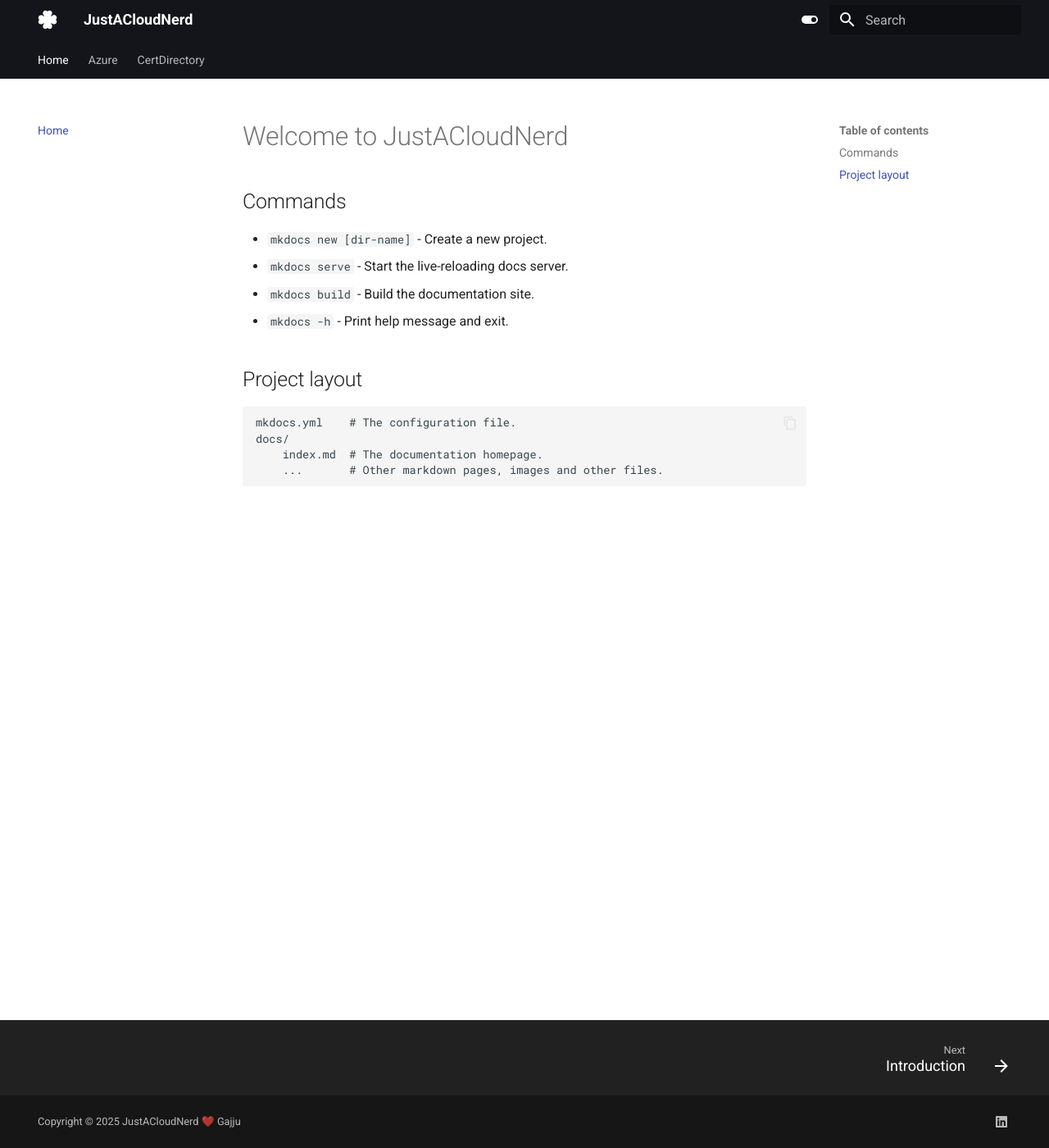
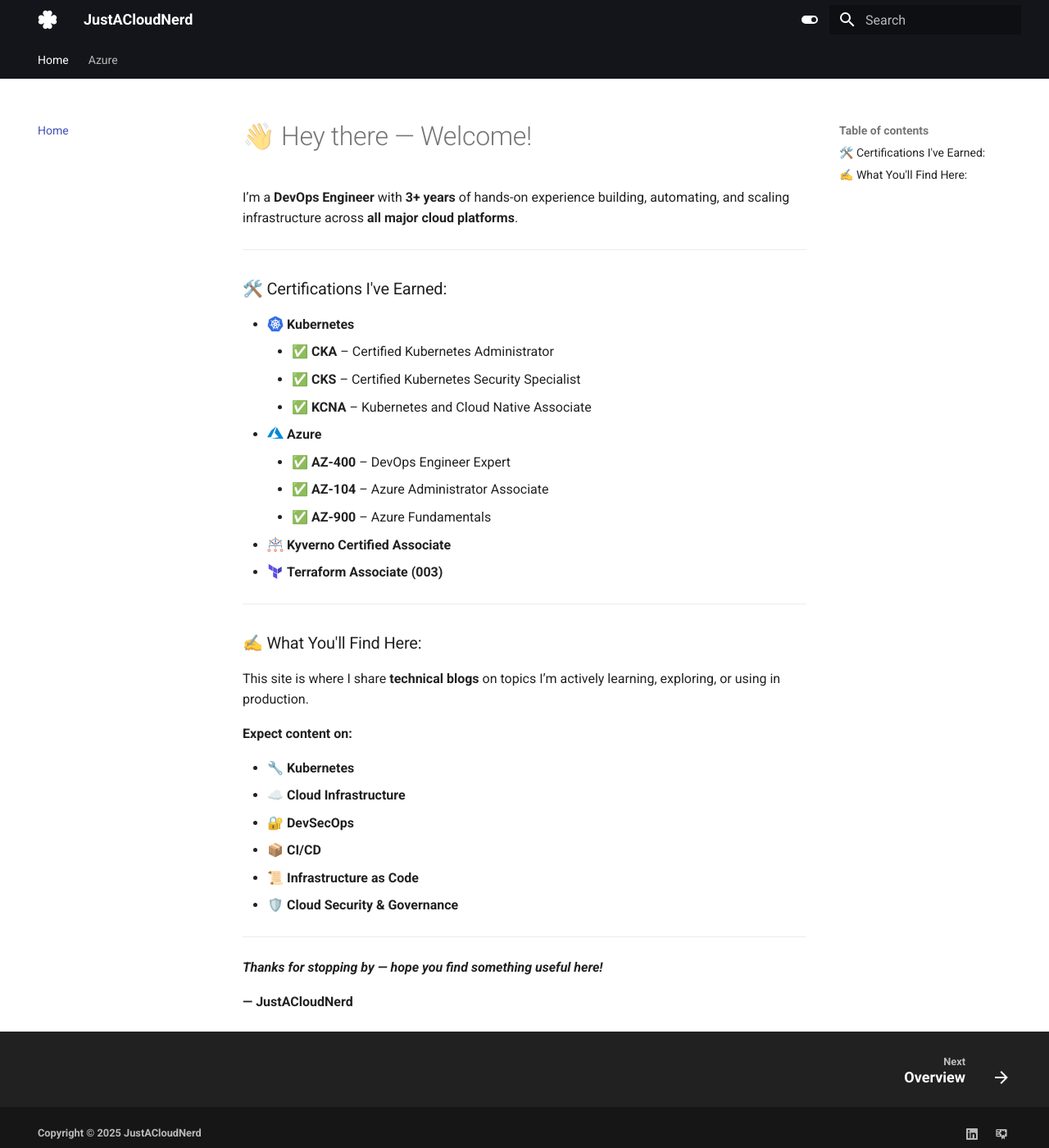
Before and after one commit to JustACloudNerd/Cloud, an MkDocs documentation site: the page built from docs/index.md, in a window 1280 px wide and 1400 px high. Shown: the whole window at 82% size. Built offline with MkDocs 1.6.1 and Material for MkDocs 9.7.7, drawn with Linux system fonts in a browser that asks for light colours.

Commit message:
updated
updated

```diff
--- a/docs/index.md
+++ b/docs/index.md
@@ -1,14 +1,38 @@
-# Welcome to JustACloudNerd
-## Commands
+# 👋 Hey there — Welcome!
 
-* `mkdocs new [dir-name]` - Create a new project.
-* `mkdocs serve` - Start the live-reloading docs server.
-* `mkdocs build` - Build the documentation site.
-* `mkdocs -h` - Print help message and exit.
+I’m a **DevOps Engineer** with **3+ years** of hands-on experience building, automating, and scaling infrastructure across **all major cloud platforms**.
 
-## Project layout
+---
 
-    mkdocs.yml    # The configuration file.
-    docs/
-        index.md  # The documentation homepage.
-        ...       # Other markdown pages, images and other files.
+### 🛠️ Certifications I've Earned:
+- <img src="images/k8s.svg" alt="Kubernetes" style="vertical-align: text-bottom;" width="20"/> **Kubernetes**
+    - ✅ **CKA** – Certified Kubernetes Administrator
+    - ✅ **CKS** – Certified Kubernetes Security Specialist
+    - ✅ **KCNA** – Kubernetes and Cloud Native Associate
+- <img src="images/ms.svg" alt="azure" width="20"/> **Azure**
+    - ✅ **AZ-400** – DevOps Engineer Expert
+    - ✅ **AZ-104** – Azure Administrator Associate
+    - ✅ **AZ-900** – Azure Fundamentals
+- <img src="images/kyverno.svg" alt="kyverno" style="vertical-align: text-bottom;" width="20"/> **Kyverno Certified Associate**
+- <img src="images/terraform.svg" alt="Terraform" style="vertical-align: text-bottom;" width="20"/> **Terraform Associate (003)**
+
+---
+
+### ✍️ What You'll Find Here:
+This site is where I share **technical blogs** on topics I’m actively learning, exploring, or using in production.
+
+<strong>Expect content on:<strong>
+<!-- we can make the above as heading by putting **** -->
+
+- 🔧 Kubernetes
+- ☁️ Cloud Infrastructure
+- 🔐 DevSecOps
+- 📦 CI/CD
+- 📜 Infrastructure as Code
+- 🛡️ Cloud Security & Governance
+
+---
+
+*Thanks for stopping by — hope you find something useful here!*
+
+— **JustACloudNerd**
--- a/mkdocs.yml
+++ b/mkdocs.yml
@@ -19,17 +19,26 @@
     - navigation.tabs
     - navigation.top
     - navigation.tracking
+    - navigation.instant
+    - navigation.instant.progress
+    - navigation.instant.preview
+    - navigation.expand # This feature will expand the navigation menu by default.
     - search.highlight
     - search.share
     - search.suggest
+    - search.highlight
     # - navigation.tabs.sticky
   plugins:
     - typeset
     - search
+    - blog
+    - tags:
+      tags_file: tags.md
+
   palette: # Palette toggle for light mode
     - scheme: default
       primary: black # Primary defines the primary color of the theme.
-      accent: purple # Accent specifies the accent color of the theme.
+      accent: deep purple # Accent specifies the accent color of the theme.
       toggle: # toggle specifies the icon and name for toggling between light and dark modes.
         icon: material/toggle-switch
         name: Switch to dark mode
@@ -41,40 +50,54 @@
       toggle:
         icon: material/toggle-switch-off-outline
         name: Switch to light mode
+
 markdown_extensions:
   - admonition
   - pymdownx.superfences
   - pymdownx.details
+  - pymdownx.snippets
+  - pymdownx.inlinehilite
+  - pymdownx.highlight:
+      anchor_linenums: true
+      line_spans: __span
+      pygments_lang_class: true
   - attr_list
   - pymdownx.emoji:
       emoji_index: !!python/name:material.extensions.emoji.twemoji
       emoji_generator: !!python/name:material.extensions.emoji.to_svg
   - toc:
       permalink: true
-copyright: Copyright © 2025 JustACloudNerd ❤️ Gajju
+
+copyright: Copyright © 2025 JustACloudNerd
+
 extra_css:
   - stylesheets/extra.css
+
 extra:
   generator: false
   social:
     - icon: fontawesome/brands/linkedin
-      link: https://www.linkedin.com/in/gajanandsingh1612
+      # link: https://www.linkedin.com/in/gajanandsingh1612
+    - icon: material/certificate
+      # link: https://certdirectory.io/profile/69dcab74-c7bc-4413-852a-754c85dfa20c
+
 nav:
   - Home: index.md
   - Azure:
-      - Introduction: Azure/intro.md
+      # - Introduction: Azure/intro.md
       - Networking:
-        - VPC: Azure/Networking/VPC/Introduction/intro.md
+        - Virtual Private Network:
+            - Overview: Azure/Networking/VNET/Introduction/intro.md
         - Subnet:
-            - Introduction: azure/vpc/setup.md
-            - Setup: azure/vpc/setup.md
+            - Overview: Azure/Networking/subnet/intro.md
             - Security: azure/vpc/security.md
             - Monitoring: azure/vpc/monitoring.md
-      - AKS:
-          - Introduction: Azure/AKS/intro.md
-          - Setup: aks/setup.md
-          - Networking: aks/networking.md
-          - Storage: aks/storage.md
-          - Security: aks/security.md
-          - Monitoring: aks/monitoring.md
-  - CertDirectory: https://certdirectory.io/profile/69dcab74-c7bc-4413-852a-754c85dfa20c
+  #     - AKS:
+  #         - Introduction: Azure/AKS/intro.md
+  #         - Setup: aks/setup.md
+  #         - Networking: aks/networking.md
+  #         - Storage: aks/storage.md
+  #         - Security: aks/security.md
+  #         - Monitoring: aks/monitoring.md
+  # - Blog:
+  #   - blog/posts/05-06-2025.md
```
Also changed, not shown: docs/Azure/AKS/intro.md (+6 -0 lines), docs/Azure/Networking/VNET/Introduction/intro.md (added, +29 -0 lines), docs/Azure/Networking/VPC/Introduction/intro.md (deleted, +0 -5 lines), docs/Azure/Networking/subnet/intro.md (added, +6 -0 lines), docs/blog/posts/05-06-2025.md (added, +15 -0 lines), docs/blog/index.md (added), docs/images/azure.svg (added), docs/images/k8s.svg (added), docs/images/kyverno.svg (added), docs/images/ms.svg (added), docs/images/terraform.svg (added), docs/tags.md (added).
